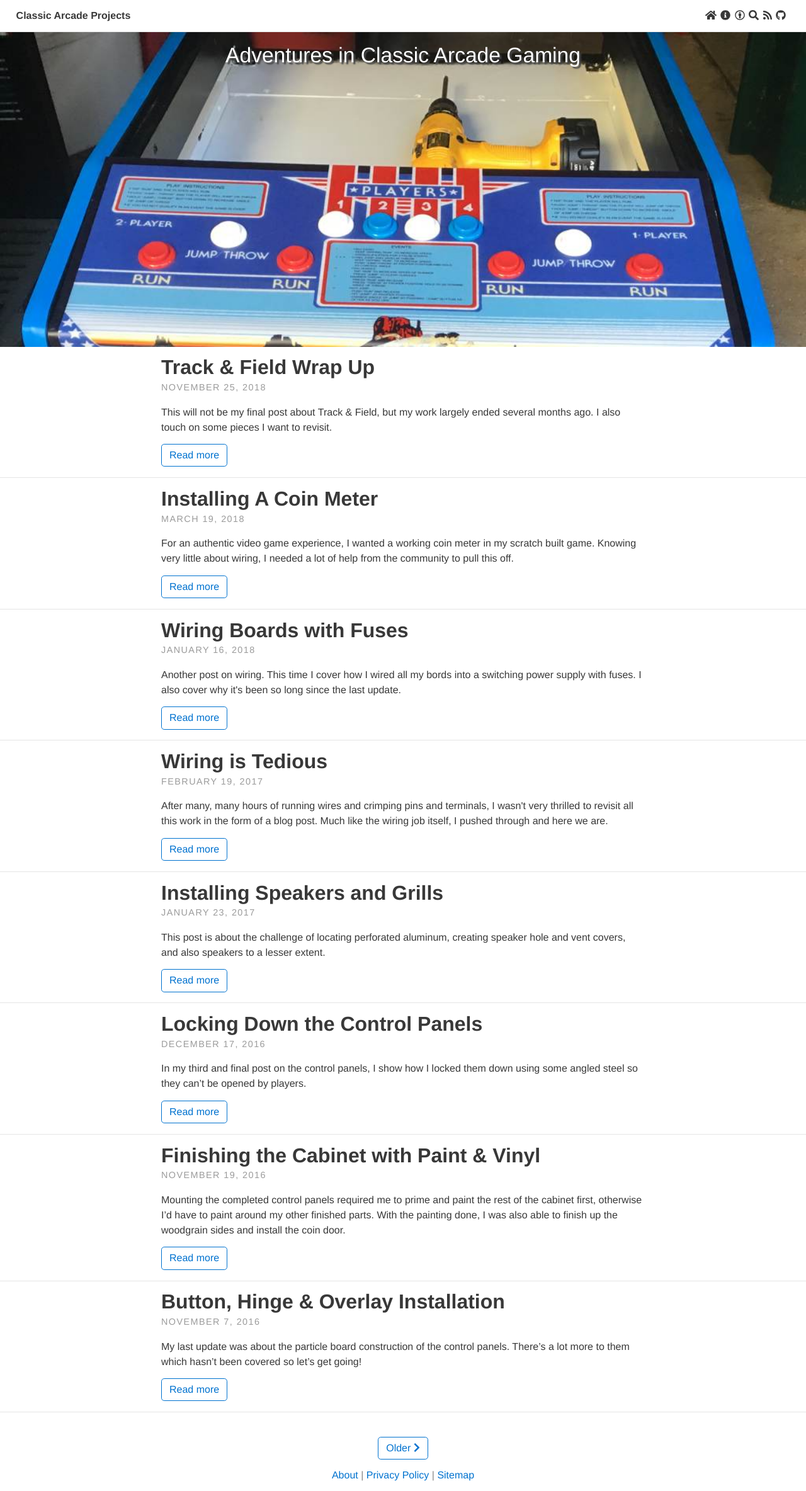
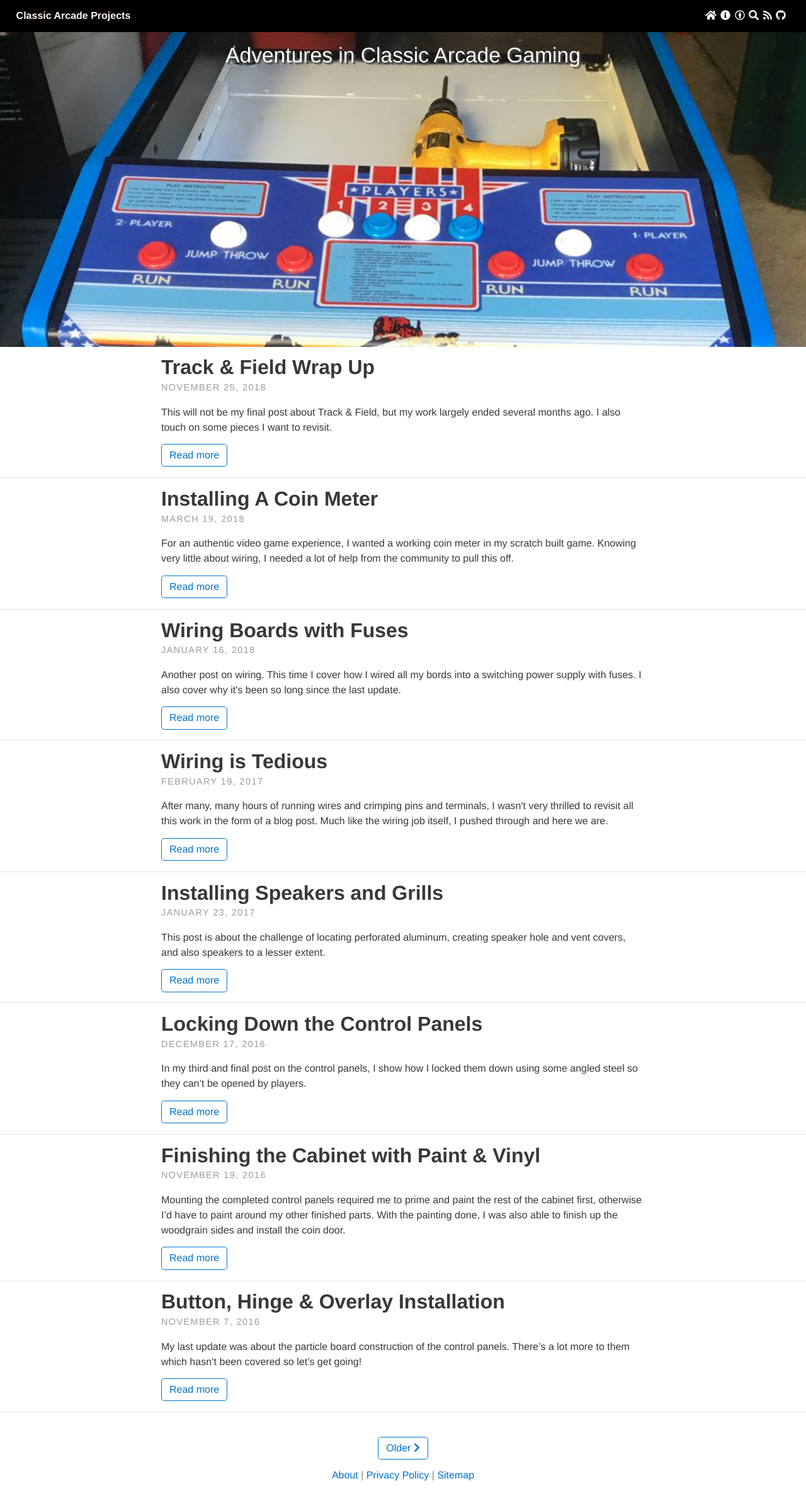
Before and after one commit to StilgarISCA/ClassicArcadeProjects, a Jekyll site: the page built from index.html, in a window 1280 px wide. Shown: the whole page at 63% size. Built offline with Jekyll 4.4.1, drawn with Linux system fonts in a browser that asks for light colours; nearby versions of some CDN libraries; the list of posts is cut into pages by our own code.

Commit message:
Darken header

```diff
--- a/_sass/base/_variables.scss
+++ b/_sass/base/_variables.scss
@@ -9,7 +9,7 @@ $padding-small: 3%;
 $padding-x-small: 1%;
 
 // Brand colours
-$brand-color: #fff;
+$brand-color: #000;
 $background-color: #fff;
 $border-color: rgba(0, 0, 0, 0.1); // rgba recommended if using feature images
 
@@ -20,7 +20,7 @@ $caption-color: #999999;
 $selection-color: #D4D4D4; // visible when highlighting text
 
 // Header colours
-$header-link-color: #383838;
+$header-link-color: #fff5ee;
 
 // Feature image for homepage
 $homepage-image-text-shadow-color: #454545;
--- a/_sass/includes/_header.scss
+++ b/_sass/includes/_header.scss
@@ -9,6 +9,9 @@
   a {
     color: $header-link-color;
     @extend .link-hover;
+    &:hover {
+      color: darken($header-link-color, 15%);
+    }
   }
 
   .avatar {
```
